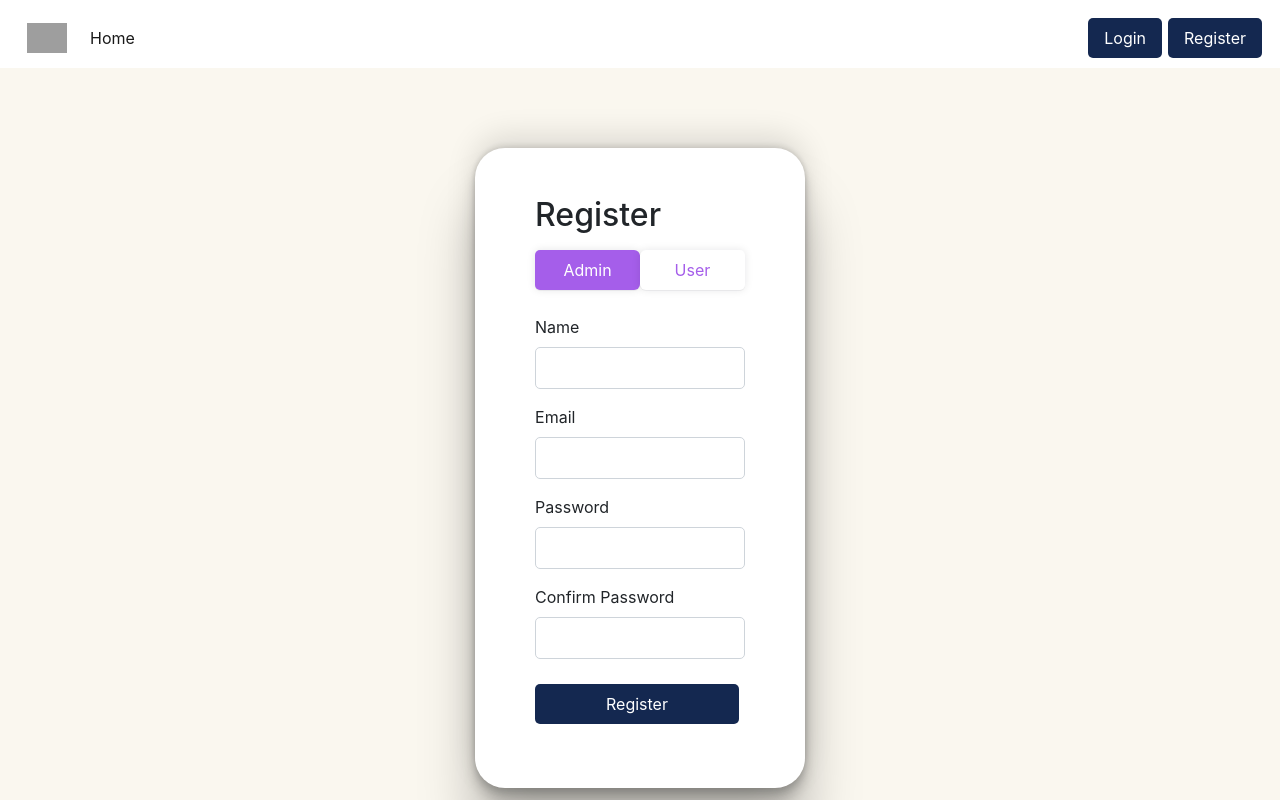
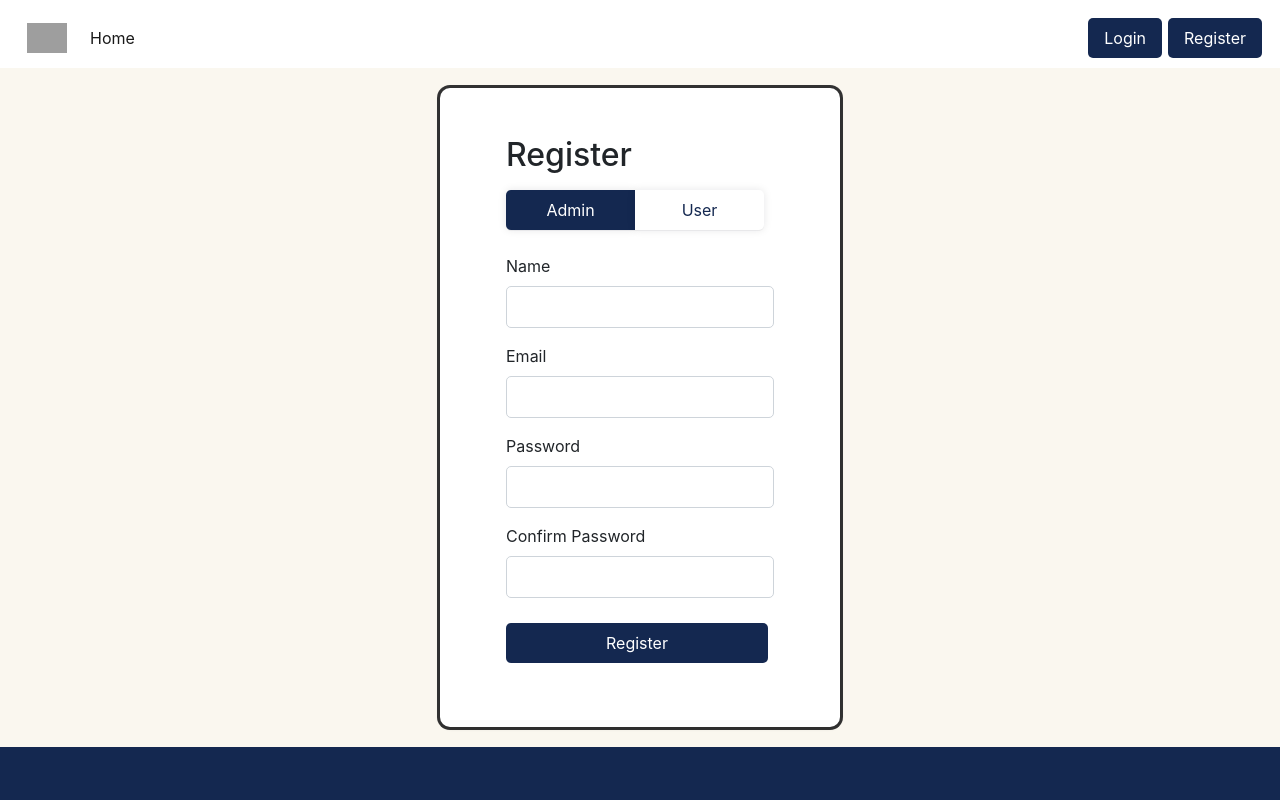
Before and after one commit to subh1416/Mernship, a React (Create React App) app: page /signin in a window 1280 px wide. Shown: the top 800 px of the page. Built offline with nearby package versions, Linux system fonts and the light colour scheme; no server answers; grey boxes are pictures that could not be loaded.

Commit message:
upated pages

```diff
--- a/src/page/Login.css
+++ b/src/page/Login.css
@@ -40,10 +40,11 @@
 .rectangle {
   display: flex;
   margin-bottom: 1.5rem;
+  width: 268px;
 }
 
-.admin .bu1,
-.user .bu2 {
+.admin .but1,
+.user .but2 {
   flex: 1;
   padding: 0.5rem 1rem;
   border: none;
@@ -51,14 +52,15 @@
   font-size: 1rem;
   cursor: pointer;
   box-shadow: rgba(17, 17, 26, 0.05) 0px 1px 0px, rgba(17, 17, 26, 0.1) 0px 0px 8px;
+  width: 129px;
 }
 
-.admin .bu1 {
+.admin .but1 {
   border-top-left-radius: 5px;
   border-bottom-left-radius: 5px;
 }
 
-.user .bu2 {
+.user .but2 {
   border-top-right-radius: 5px;
   border-bottom-right-radius: 5px;
 }
--- a/src/page/Login.js
+++ b/src/page/Login.js
@@ -96,7 +96,7 @@ function Login() {
             <div className="rectangle">
               <div className="admin">
                 <button
-                  className="bu1"
+                  className="but1"
                   id="c#1"
                   style={buttonStyle}
                   onClick={() => handleButtonClick("c#1")}
@@ -106,7 +106,7 @@ function Login() {
               </div>
               <div className="user">
                 <button
-                  className="bu2"
+                  className="but2"
                   id="c#2"
                   style={buttonStyle2}
                   onClick={() => handleButtonClick("c#2")}
@@ -180,6 +180,10 @@ function Login() {
                       </button>
                     </div>
                   </form>
+                  <div className="recovery">
+            <span className="tet">Forgot Password?</span>
+            <span ><Link className="tet2" to="/recover"> Recover now</Link></span>
+          </div>
                 </div>
               </div>
             </div>
--- a/src/page/Signin.css
+++ b/src/page/Signin.css
@@ -1,73 +1,58 @@
 .alpha3 {
-
+  background-color: #fff;
+  border-radius: 10px;
+  /* padding: 20px; */
+  box-sizing: border-box;
+  width: 400px;
+  max-width: 100%;
+  box-shadow: rgba(0, 0, 0, 0.16) 0px 1px 4px, rgb(51, 51, 51) 0px 0px 0px 3px;
   display: flex;
   justify-content: center;
-    flex-direction: row;
-    background-color: white;
-    height: max-content;
-    border-radius: 30px;
-    width: max-content;
-    box-shadow: rgba(0, 0, 0, 0.25) 0px 54px 55px, rgba(0, 0, 0, 0.12) 0px -12px 30px, rgba(0, 0, 0, 0.12) 0px 4px 6px, rgba(0, 0, 0, 0.17) 0px 12px 13px, rgba(0, 0, 0, 0.09) 0px -3px 5px;
-
   }
 
   .body3 {
     background-color: rgb(250, 247, 239);
+    flex: 1;
     display: flex;
+    align-items: center;
     justify-content: center;
-    align-items: center;
-    height: 100vh;
+    padding: 20px;
   }
 
-  .rectangle {
+  .rectangle1 {
     display: flex;
-    flex-direction: row;
-    justify-content: space-between;
-    align-items: center;
-    /* border: 1px solid salmon; */
-    border-radius: 6px;
+    margin-bottom: 1.5rem;
   }
 
-  .admin {
-    display: flex;
-    justify-content: center;
-    align-items: center;
-    width: 50%;
+.admin1 .bu1,
+.user1 .bu2 {
+  flex: 1;
+  padding: 0.5rem 1rem;
+  border: none;
+  outline: none;
+  font-size: 1rem;
+  cursor: pointer;
+  box-shadow: rgba(17, 17, 26, 0.05) 0px 1px 0px, rgba(17, 17, 26, 0.1) 0px 0px 8px;
+  width: 129px;
 }
 
-  .bu1 {
-    width: 100%;
-
-
-    border: none;
-    border-radius: 6px;
+.admin1 .bu1 {
+  border-top-left-radius: 5px;
+  border-bottom-left-radius: 5px;
 }
 
-  .user {
-    display: flex;
-    justify-content: center;
-    align-items: center;
-    width: 50%;
+.user1 .bu2 {
+  border-top-right-radius: 5px;
+  border-bottom-right-radius: 5px;
 }
 
-  .bu2 {
-    width: 100%;
-
-    border: none;
-    border-radius: 6px;
-  }
-
-  .admin_login {
-    margin-top: 25px;
+.admin_login,
+.user_login {
   display: none;
 }
 
-  .user_login {
-    margin-top: 25px;
-    display: none;
-  }
-
-  .active {
+.admin_login.active,
+.user_login.active {
   display: block;
 }
 
@@ -76,5 +61,51 @@
   }
 
   .transition{
-      transition: 0.5s ease-in-out;
+      transition: all 0.3s ease-in-out;
   }
+
+.row1 {
+  display: flex;
+  flex-direction: column;
+  margin-bottom: 1rem;
+}
+
+label {
+  font-size: 1rem;
+  /* font-weight: bold; */
+  margin-bottom: 0.5rem;
+}
+
+input {
+  padding: 0.5rem;
+  border: 1px solid #ced4da;
+  border-radius: 5px;
+  font-size: 1rem;
+}
+
+.btn {
+  padding: 0.5rem 1rem;
+  border: none;
+  outline: none;
+  background-color: #142850;
+  color: #fff;
+  font-size: 1rem;
+  cursor: pointer;
+  border-radius: 5px;
+}
+
+.p-5 {
+  padding: 2rem !important;
+  width: 83%;
+}
+
+.my-3 {
+  margin-top: 1rem !important;
+  margin-bottom: 1rem !important;
+}
+
+.log1 {
+  display: flex;
+  flex-direction: column;
+  min-height: 100vh;
+}
--- a/src/page/Signin.js
+++ b/src/page/Signin.js
@@ -9,7 +9,7 @@ import { registerValidation } from "../helper/validate";
 import { registerUser } from "../helper/helper";
 
 function Signin() {
-  const [buttonColor, setButtonColor] = useState("#a55eea");
+  const [buttonColor, setButtonColor] = useState("#142850");
   const [button2Color, setButton2Color] = useState("white");
   const [isClicked, setIsClicked] = useState({
     "c#1": true,
@@ -44,7 +44,7 @@ function Signin() {
 
   const handleButtonClick = (id) => {
     if (id === "c#1") {
-      setButtonColor("#a55eea");
+      setButtonColor("#142850");
       setButton2Color("white");
       setIsClicked({
         "c#1": true,
@@ -52,7 +52,7 @@ function Signin() {
       });
     } else if (id === "c#2") {
       setButtonColor("white");
-      setButton2Color("#a55eea");
+      setButton2Color("#142850");
       setIsClicked({
         "c#1": false,
         "c#2": true,
@@ -63,23 +63,23 @@ function Signin() {
 
   const buttonStyle = {
     backgroundColor: buttonColor,
-    color: isClicked && buttonColor === "#a55eea" ? "white" : "#a55eea",
+    color: isClicked && buttonColor === "#142850" ? "white" : "#142850",
   };
   const buttonStyle2 = {
     backgroundColor: button2Color,
-    color: isClicked && button2Color === "white" ? "#a55eea" : "white",
+    color: isClicked && button2Color === "white" ? "#142850" : "white",
   };
 
   return (
-    <div className="log">
+    <div className="log1">
       <Header />
       <div className="body3">
         <Toaster position="top-center" reverseOrder={false}></Toaster>
         <section className="alpha3   box-shadow">
           <div className="p-5 ">
             <h2 className="my-3">Register</h2>
-            <div className="rectangle">
-              <div className="admin">
+            <div className="rectangle1">
+              <div className="admin1">
                 <button
                   className="bu1"
                   id="c#1"
@@ -89,7 +89,7 @@ function Signin() {
                   Admin
                 </button>
               </div>
-              <div className="user">
+              <div className="user1">
                 <button
                   className="bu2"
                   id="c#2"
@@ -158,11 +158,7 @@ function Signin() {
               <div className="row1">
                 <div className="col-12">
                   <div className="row1">
-                    <label>First Name</label>
-                    <input type="text" id="try" />
-                  </div>
-                  <div className="row1">
-                    <label>Last Name</label>
+                    <label>Name</label>
                     <input type="text" id="try" />
                   </div>
                   <div className="row1">
@@ -180,7 +176,7 @@ function Signin() {
                   <div className="row1">
                     <button type="submit" className="btn" id="login" href="">
                       <Link to="/dash" className="des">
-                        Login
+                        Register
                       </Link>
                     </button>
                   </div>
```
Lines whose indentation alone changed are shown as unchanged.
